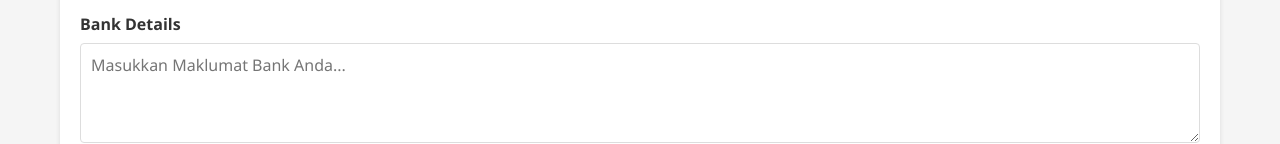
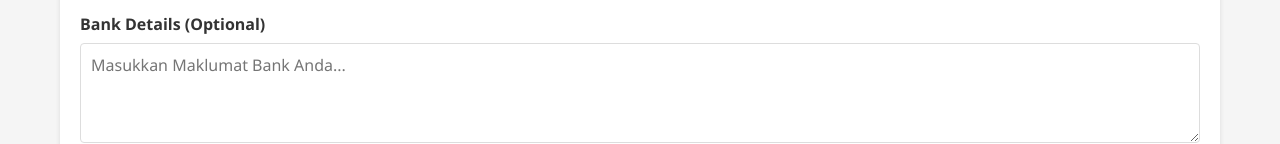
Before and after one commit to padzley/perolehan, a plain HTML site: page index.html in a window 1280 px wide. Shown: the part 1087-1231 px from the top of the page. Drawn offline with Linux system fonts and the light colour scheme.

Commit message:
edit Bank Detail

```diff
--- a/index.html
+++ b/index.html
@@ -406,7 +406,7 @@
           </div>
 
           <div class="form-group">
-            <label for="quotation-bank">Bank Details</label>
+            <label for="quotation-bank">Bank Details (Optional)</label>
             <textarea
               id="quotation-bank"
               placeholder="Masukkan Maklumat Bank Anda..."
```
